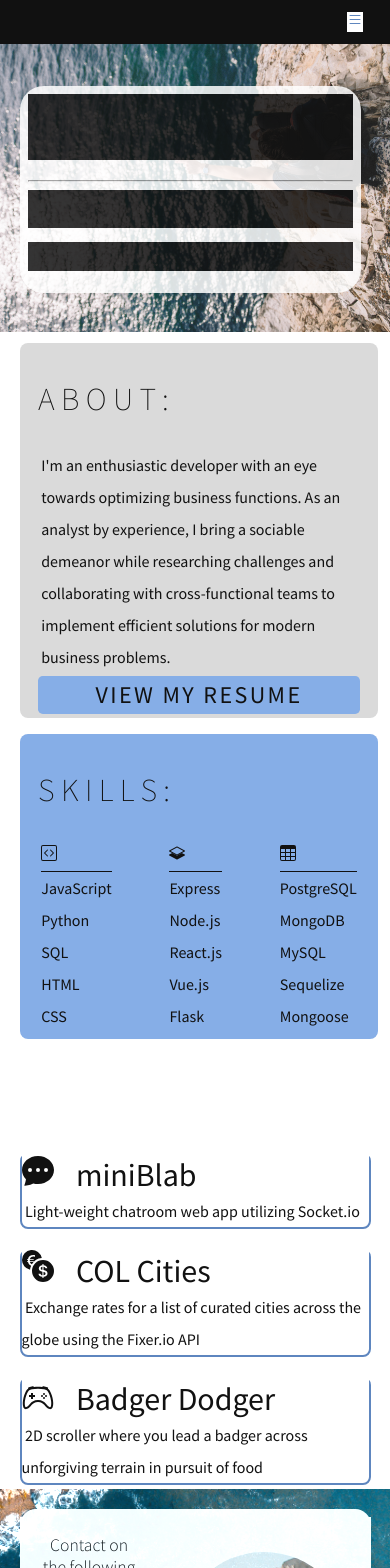
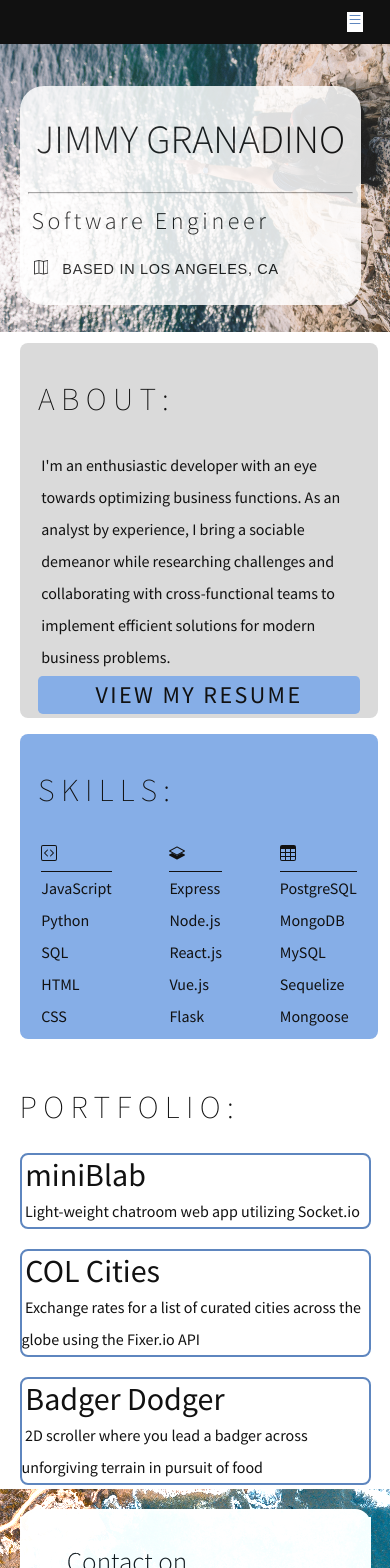
Before and after one commit to jimmygranadino/portfolio-react, a React (Create React App) app: page / in a window 390 px wide. Shown: the top 1568 px of the page. Built offline with nearby package versions, Linux system fonts and the light colour scheme; a web font is replaced by a local one.

Commit message:
adjustments to port css

```diff
--- a/src/App.css
+++ b/src/App.css
@@ -50,6 +50,12 @@
     animation: sdb05 1.5s infinite;
     box-sizing: border-box;
   }
+  .port-title-card.dark-mode {
+    background: transparent;
+  }
+  .port-title-text.dark-mode {
+    background: transparent;
+  }
   .scrolled.dark-mode {
     background-color: #111111;
   }
@@ -65,7 +71,7 @@
   .social-hover.dark-mode {
     text-decoration: none;
     color: #5e86bf;
-    transition: all 0.8s;
+    transition: all 0.4s;
     font-weight: 900;
   }
 
@@ -122,6 +128,12 @@
     animation: sdb05 1.5s infinite;
     box-sizing: border-box;
   }
+  .port-title-card.light-mode {
+    background: transparent;
+  }
+  .port-title-text.light-mode {
+    background: transparent;
+  }
   .scrolled.light-mode {
     background-color: #ffffff;
   }
@@ -141,7 +153,7 @@
   .social-hover.light-mode {
     text-decoration: none;
     color: #86AEE7;
-    transition: all 0.8s;
+    transition: all 0.4s;
     font-weight: 900;
   }
 
@@ -189,7 +201,7 @@ li {
   border-radius: 2% 6% 40%;
   transform: perspective(1px) translateZ(0);
   box-shadow: 0 0 1px rgba(0, 0, 0, 0);
-  transition: all 1s;
+  transition: all 0.5s;
   transition-property: box-shadow, transform;
 }
 
@@ -202,7 +214,7 @@ li {
 a {
   text-decoration: none;
   color: #5e86bf;
-  transition: all 0.8s;
+  transition: all 0.5s;
   font-weight: 900;
 }
 
@@ -264,7 +276,7 @@ a:hover {
   top: 0;
   width: 90%;
   overflow: visible;
-  transition: all .7s ease-in;
+  transition: all .5s ease-in;
   z-index: 2;
 
 }
@@ -549,7 +561,7 @@ a:hover {
   transform: scale(1.01);
   filter: brightness(110%);
   background-position: left bottom;
-  transition: all 0.75s ease;
+  transition: all 0.25s ease;
 }
 
 .contact-card {
@@ -620,7 +632,7 @@ a:hover {
   margin: 0.25em;
 }
 
-@media screen and (max-width: 700px) {
+@media screen and (max-width: 798px) {
   .navbar a:not(:first-child) {display: none;}
   .navbar {background-color: #111111;}
   .navbar p.navbar-button {
@@ -638,19 +650,15 @@ a:hover {
   }
   .fullname {
     font-size: 2.5em;
-    margin: 0 0 0.5em;
-    box-shadow: inset 0px 0px 0px 1000px #111111;
     padding: 0.20em;
   }
   .role {
     font-size: 1.5em;
-    box-shadow: inset 0px 0px 0px 1000px #111111;
     padding: 0.15em;
     letter-spacing: 0.15em;
   }
   .location-text {
     font-size: 0.9em;
-    box-shadow: inset 0px 0px 0px 1000px #111111;
     padding: 0.4em;
     letter-spacing: 0.05em;
   }
@@ -673,9 +681,6 @@ a:hover {
   .scroller {
     display: none;
   }
-  .contact-heading {
-    font-size: 1.1em;
-  }
   .avatar {
     margin: 1em 0 0 1em;
     width: 90%;
@@ -691,10 +696,6 @@ a:hover {
   .port-title-text {
     width: 100%;
     font-size: 2em;
-
-  }
-  .port-title-card {
-    padding: 3.6vh 0 0 0;
   }
   .content-text {
     font-size: 1em;
@@ -726,7 +727,7 @@ a:hover {
   }
 }
 
-@media screen and (max-width: 700px) {
+@media screen and (max-width: 798px) {
   .navbar.responsive {
     position: absolute;
     z-index: 9999;
--- a/src/components/Portfolio.jsx
+++ b/src/components/Portfolio.jsx
@@ -5,15 +5,12 @@ const Portfolio = () => {
     return (
         <section>
             <div className="content night dark-mode light-mode">
-                <h1 className="headings" id="portfolio">PORTFOLIO:</h1>
+                <h1 className="headings night dark-mode light-mode" id="portfolio">PORTFOLIO:</h1>
                 <div className="portfolio-grid night dark-mode light-mode">
                     <a href="https://wonderful-haibt-c86035.netlify.app/" target="_blank" rel="noopener noreferrer">
                         <div className="port-one night dark-mode light-mode">
                             <span className="port-title-card night dark-mode light-mode">
                                 <span className="port-title-text night dark-mode light-mode">
-                                    <svg xmlns="http://www.w3.org/2000/svg" width="1em" height="1em" fill="currentColor" className="port-icons" viewBox="0 0 16 16">
-                                    <path d="M16 8c0 3.866-3.582 7-8 7a9.06 9.06 0 0 1-2.347-.306c-.584.296-1.925.864-4.181 1.234-.2.032-.352-.176-.273-.362.354-.836.674-1.95.77-2.966C.744 11.37 0 9.76 0 8c0-3.866 3.582-7 8-7s8 3.134 8 7zM5 8a1 1 0 1 0-2 0 1 1 0 0 0 2 0zm4 0a1 1 0 1 0-2 0 1 1 0 0 0 2 0zm3 1a1 1 0 1 0 0-2 1 1 0 0 0 0 2z"/>
-                                    </svg>
                                     miniBlab
                                 </span>
                             </span>
@@ -27,9 +24,6 @@ const Portfolio = () => {
                         <div className="port-two night dark-mode light-mode">
                             <span className="port-title-card night dark-mode light-mode">
                                 <span className="port-title-text night dark-mode light-mode">
-                                    <svg xmlns="http://www.w3.org/2000/svg" width="1em" height="1em" fill="currentColor" className="port-icons" viewBox="0 0 16 16">
-                                    <path d="M0 5a5.002 5.002 0 0 0 4.027 4.905 6.46 6.46 0 0 1 .544-2.073C3.695 7.536 3.132 6.864 3 5.91h-.5v-.426h.466V5.05c0-.046 0-.093.004-.135H2.5v-.427h.511C3.236 3.24 4.213 2.5 5.681 2.5c.316 0 .59.031.819.085v.733a3.46 3.46 0 0 0-.815-.082c-.919 0-1.538.466-1.734 1.252h1.917v.427h-1.98c-.003.046-.003.097-.003.147v.422h1.983v.427H3.93c.118.602.468 1.03 1.005 1.229a6.5 6.5 0 0 1 4.97-3.113A5.002 5.002 0 0 0 0 5zm16 5.5a5.5 5.5 0 1 1-11 0 5.5 5.5 0 0 1 11 0zm-7.75 1.322c.069.835.746 1.485 1.964 1.562V14h.54v-.62c1.259-.086 1.996-.74 1.996-1.69 0-.865-.563-1.31-1.57-1.54l-.426-.1V8.374c.54.06.884.347.966.745h.948c-.07-.804-.779-1.433-1.914-1.502V7h-.54v.629c-1.076.103-1.808.732-1.808 1.622 0 .787.544 1.288 1.45 1.493l.358.085v1.78c-.554-.08-.92-.376-1.003-.787H8.25zm1.96-1.895c-.532-.12-.82-.364-.82-.732 0-.41.311-.719.824-.809v1.54h-.005zm.622 1.044c.645.145.943.38.943.796 0 .474-.37.8-1.02.86v-1.674l.077.018z"/>
-                                    </svg>
                                         COL Cities
                                 </span>
                             </span>
@@ -43,10 +37,6 @@ const Portfolio = () => {
                         <div className="port-three night dark-mode light-mode">
                             <span className="port-title-card night dark-mode light-mode">
                                 <span className="port-title-text night dark-mode light-mode">
-                                    <svg xmlns="http://www.w3.org/2000/svg" width="1.3em" height="1.3em" fill="currentColor" className="port-icons" viewBox="0 -2 16 16">
-                                    <path d="M11.5 6.027a.5.5 0 1 1-1 0 .5.5 0 0 1 1 0zm-1.5 1.5a.5.5 0 1 0 0-1 .5.5 0 0 0 0 1zm2.5-.5a.5.5 0 1 1-1 0 .5.5 0 0 1 1 0zm-1.5 1.5a.5.5 0 1 0 0-1 .5.5 0 0 0 0 1zm-6.5-3h1v1h1v1h-1v1h-1v-1h-1v-1h1v-1z"/>
-                                    <path d="M3.051 3.26a.5.5 0 0 1 .354-.613l1.932-.518a.5.5 0 0 1 .62.39c.655-.079 1.35-.117 2.043-.117.72 0 1.443.041 2.12.126a.5.5 0 0 1 .622-.399l1.932.518a.5.5 0 0 1 .306.729c.14.09.266.19.373.297.408.408.78 1.05 1.095 1.772.32.733.599 1.591.805 2.466.206.875.34 1.78.364 2.606.024.816-.059 1.602-.328 2.21a1.42 1.42 0 0 1-1.445.83c-.636-.067-1.115-.394-1.513-.773-.245-.232-.496-.526-.739-.808-.126-.148-.25-.292-.368-.423-.728-.804-1.597-1.527-3.224-1.527-1.627 0-2.496.723-3.224 1.527-.119.131-.242.275-.368.423-.243.282-.494.575-.739.808-.398.38-.877.706-1.513.773a1.42 1.42 0 0 1-1.445-.83c-.27-.608-.352-1.395-.329-2.21.024-.826.16-1.73.365-2.606.206-.875.486-1.733.805-2.466.315-.722.687-1.364 1.094-1.772a2.34 2.34 0 0 1 .433-.335.504.504 0 0 1-.028-.079zm2.036.412c-.877.185-1.469.443-1.733.708-.276.276-.587.783-.885 1.465a13.748 13.748 0 0 0-.748 2.295 12.351 12.351 0 0 0-.339 2.406c-.022.755.062 1.368.243 1.776a.42.42 0 0 0 .426.24c.327-.034.61-.199.929-.502.212-.202.4-.423.615-.674.133-.156.276-.323.44-.504C4.861 9.969 5.978 9.027 8 9.027s3.139.942 3.965 1.855c.164.181.307.348.44.504.214.251.403.472.615.674.318.303.601.468.929.503a.42.42 0 0 0 .426-.241c.18-.408.265-1.02.243-1.776a12.354 12.354 0 0 0-.339-2.406 13.753 13.753 0 0 0-.748-2.295c-.298-.682-.61-1.19-.885-1.465-.264-.265-.856-.523-1.733-.708-.85-.179-1.877-.27-2.913-.27-1.036 0-2.063.091-2.913.27z"/>
-                                    </svg>
                                     Badger Dodger
                                 </span>
                             </span>
```
